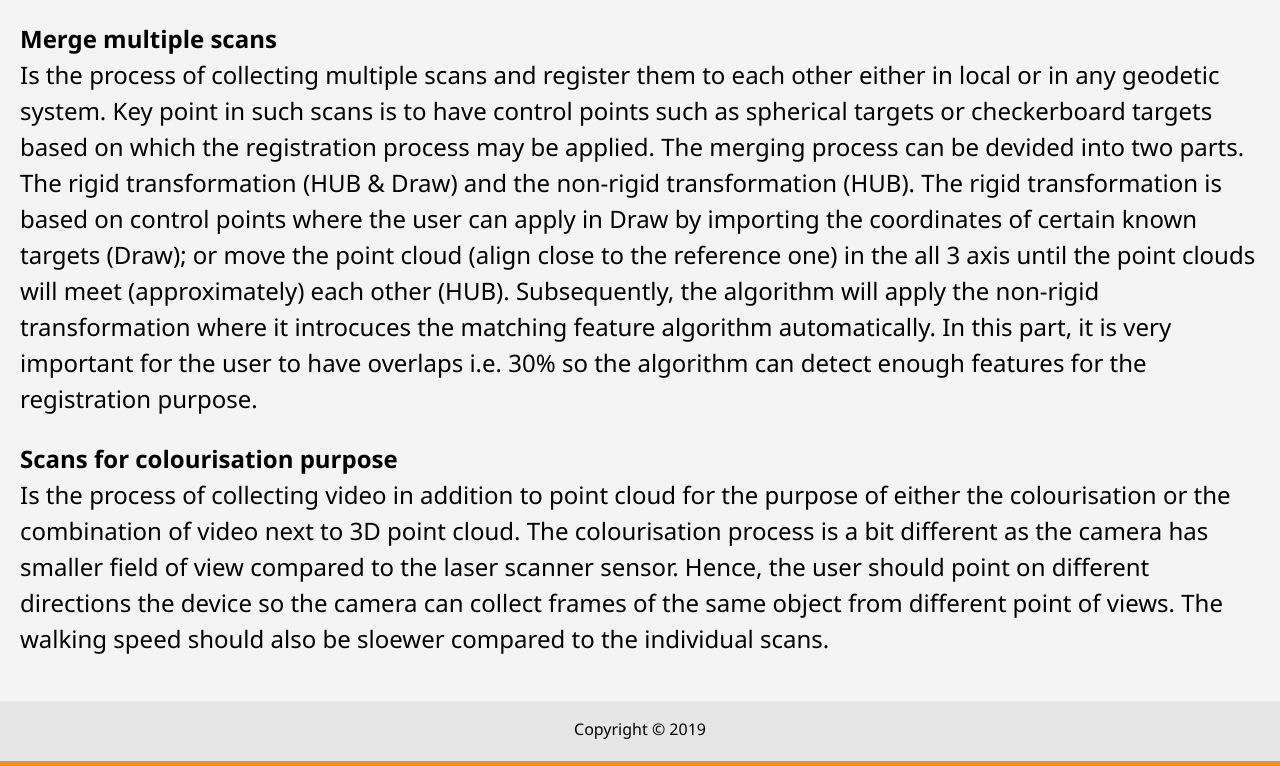
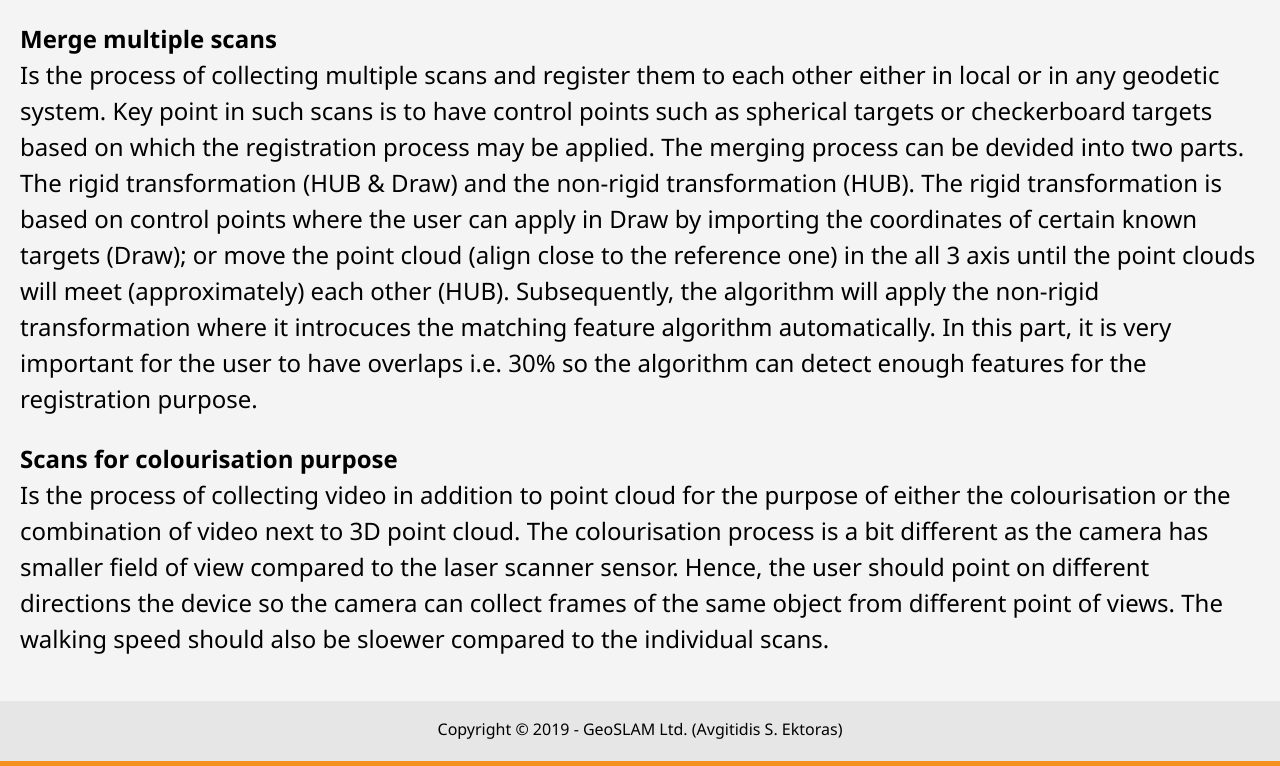
Before and after one commit to EktorAvgi/GeoSLAM_portfolio, a website: page dist/draw.html in a window 1280 px wide. Shown: the part 869-1635 px from the top of the page. Drawn offline with Linux system fonts and the light colour scheme.

Commit message:
Add the copyright on the bottom

```diff
--- a/dist/draw.html
+++ b/dist/draw.html
@@ -152,7 +152,7 @@
     </script>
 
     <footer id="main-footer">
-      Copyright &copy; 2019
+      Copyright &copy; 2019 - GeoSLAM Ltd. (Avgitidis S. Ektoras)
     </footer>
     <script src="js/main.js"></script>
   </body>
```
Also changed, not shown: dist/about.html (+1 -1 lines), dist/colourise.html (+1 -1 lines), dist/contact.html (+1 -1 lines), dist/css/style.css (+57 -0 lines), dist/draw_colourise.html (+1 -1 lines), dist/draw_export.html (+1 -1 lines), dist/draw_georeference.html (+1 -1 lines), dist/draw_layout_sections.html (+1 -1 lines), dist/draw_vectorise.html (+1 -1 lines), dist/merge.html (+1 -1 lines), dist/tutorials.html (+21 -0 lines), dist/work.html (+1 -1 lines).
